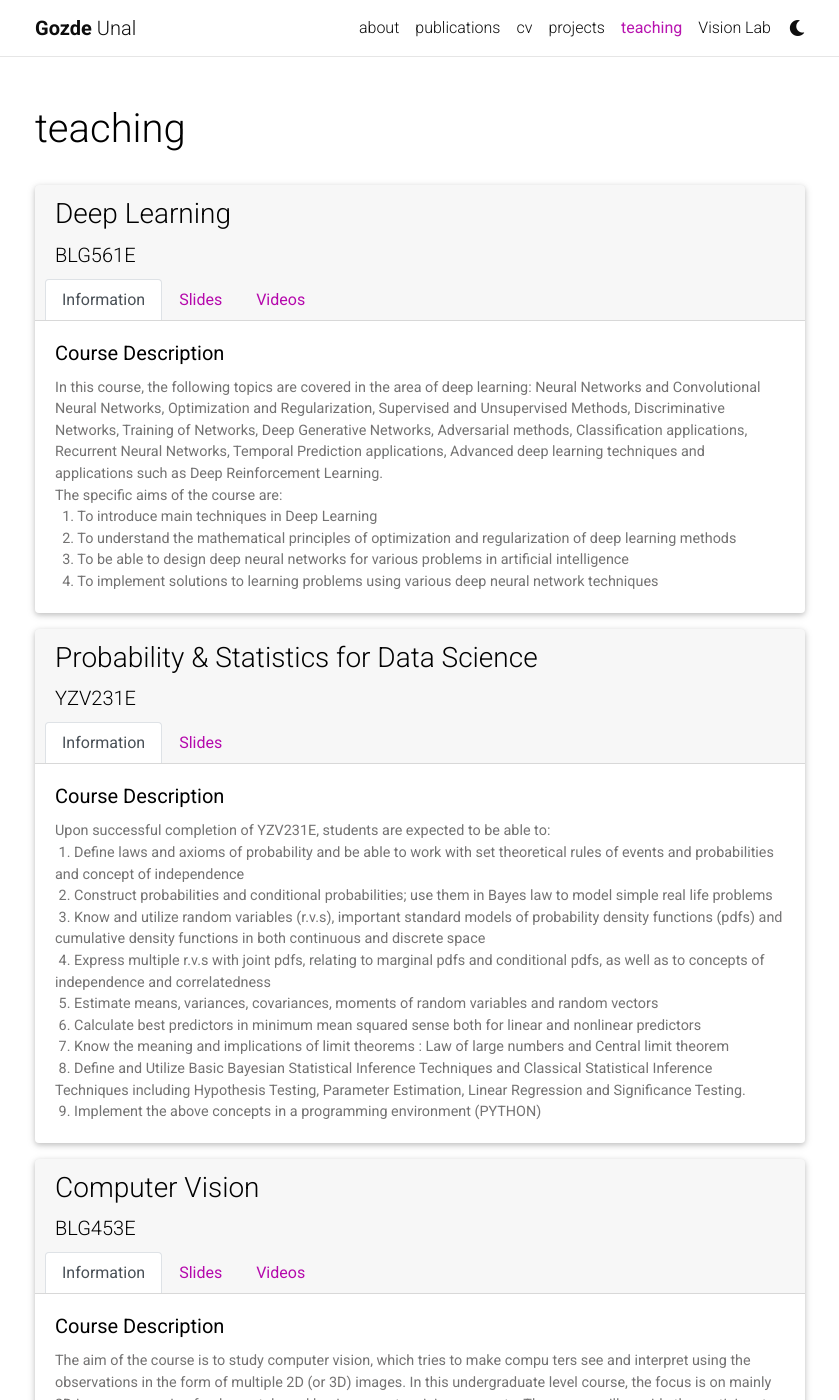
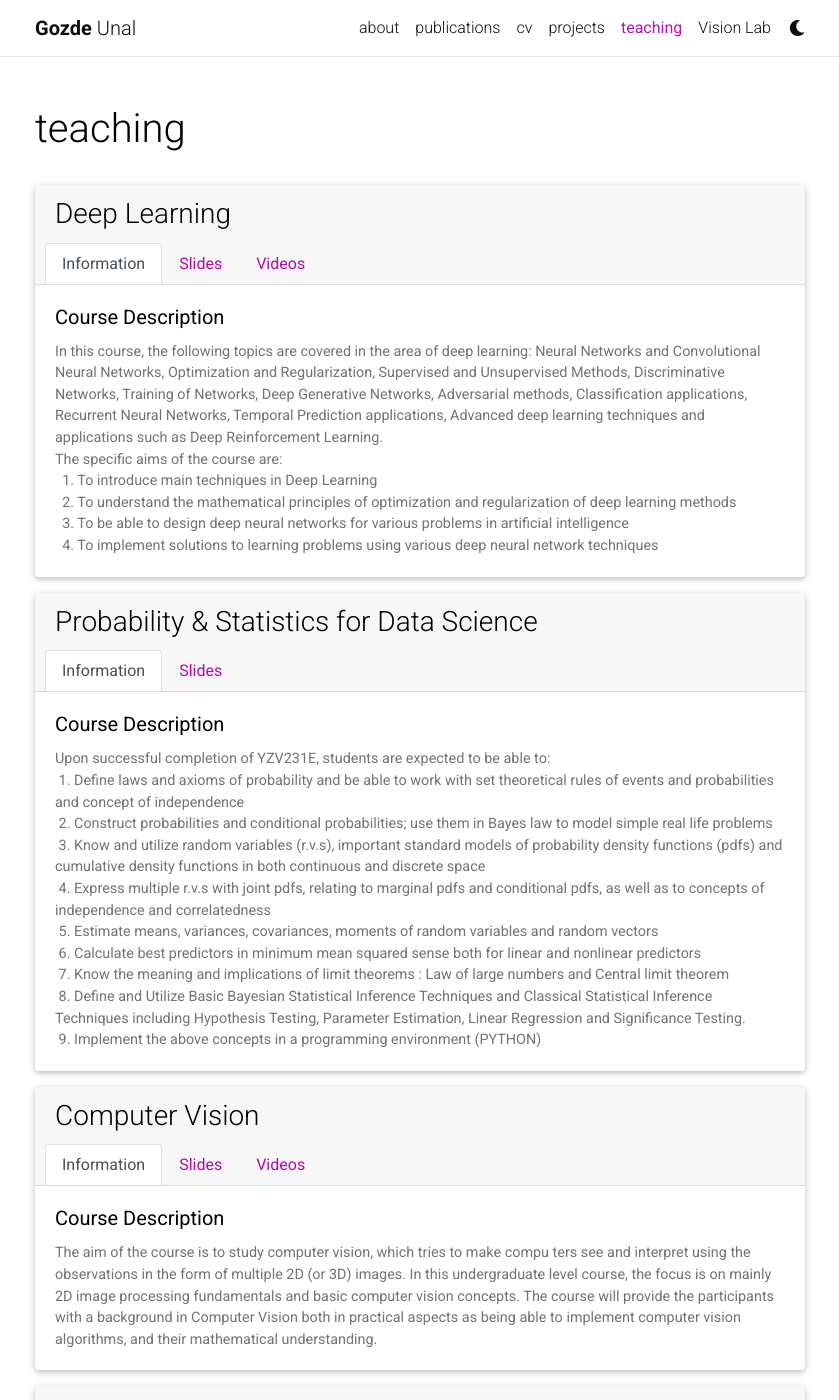
Before and after one commit to gozde-unal/gozde-unal.github.io, a Jekyll site: the page built from _pages/teaching.md, in a window 1280 px wide and 1400 px high. Shown: the whole window, without its empty margins (220-1059 px from the left). Built offline with Jekyll 4.4.1, drawn with Linux system fonts in a browser that asks for light colours; comment, search, counter and statistics services are not loaded; a style sheet for code colours, icons or effects is not loaded.

Commit message:
Update course.html

```diff
--- a/_includes/course.html
+++ b/_includes/course.html
@@ -2,7 +2,6 @@
 <div class="card w-90">
     <div class="card-header">
       <h3 class="card-title"> {{ include.course.title }} </h3>
-      <h5 class="card-title"> {{ include.course.code }} </h5>
       <ul class="nav nav-tabs card-header-tabs">
         <li class="nav-item">
           <a class="nav-link active" href="#info-{{include.course.code}}" data-bs-toggle="tab">Information</a>
```
